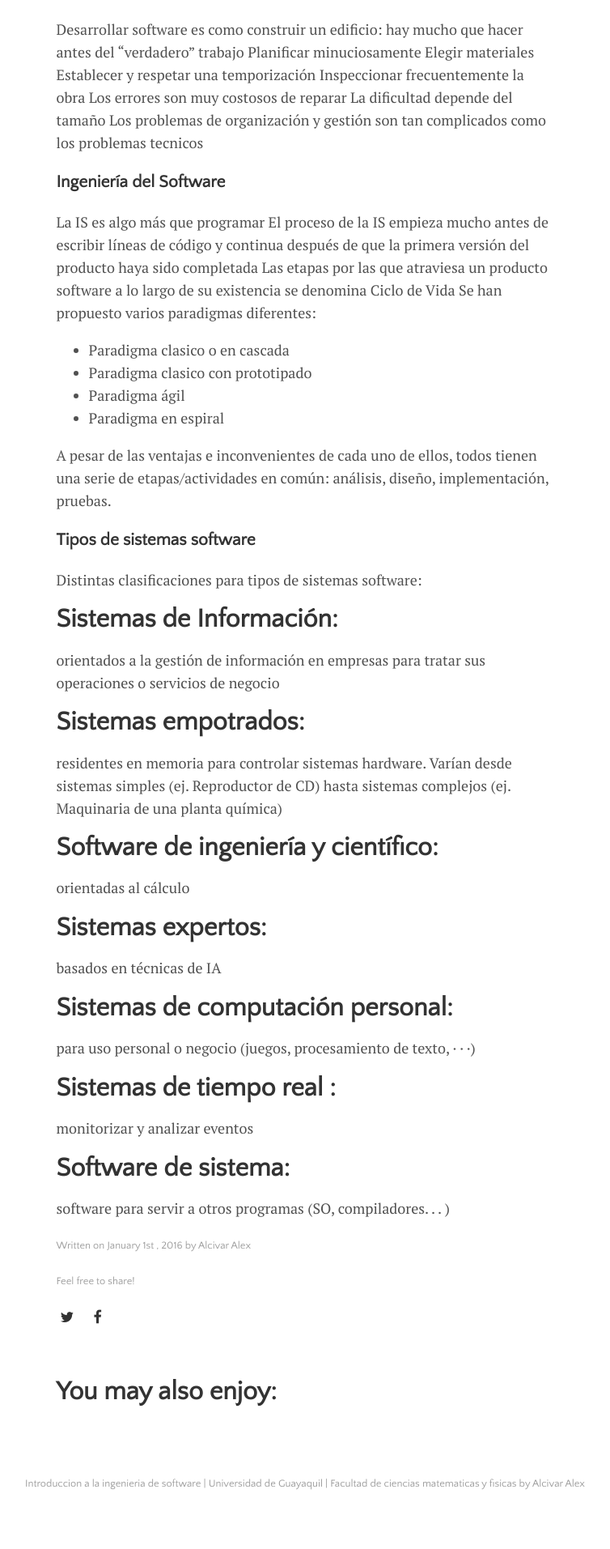
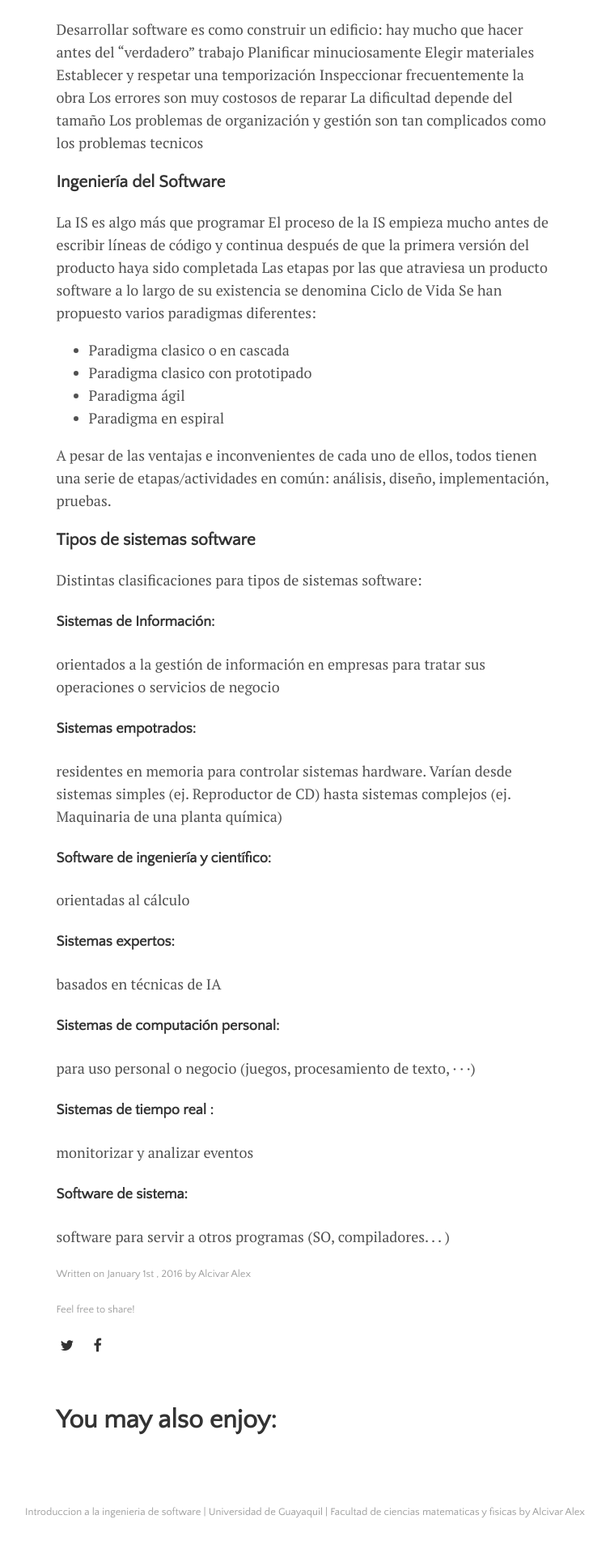
Before and after one commit to Junnlex/Trabajo, a Jekyll site: the page built from _posts/2016-01-01-welcome-to-lagrange.md, in a window 1280 px wide. Shown: the part 2129-4042 px from the top of the page at 81% size, without its empty margins (263-1017 px from the left). Built offline with Jekyll 4.4.1, drawn with Linux system fonts in a browser that asks for light colours; before the commit the page ends 4007 px from its top, so only the background shows below that.

```diff
--- a/_posts/2016-01-01-welcome-to-lagrange.md
+++ b/_posts/2016-01-01-welcome-to-lagrange.md
@@ -88,22 +88,22 @@ implementación, pruebas.
 ### Tipos de sistemas software
 
 Distintas clasificaciones para tipos de sistemas software:
-# Sistemas de Información:
+#### Sistemas de Información:
 orientados a la gestión de información en
 empresas para tratar sus operaciones o servicios de negocio
-# Sistemas empotrados:
+#### Sistemas empotrados:
 residentes en memoria para controlar
 sistemas hardware. Varían desde sistemas simples (ej. Reproductor de
 CD) hasta sistemas complejos (ej. Maquinaria de una planta química)
-# Software de ingeniería y científico:
+#### Software de ingeniería y científico:
 orientadas al cálculo
-# Sistemas expertos:
+#### Sistemas expertos:
 basados en técnicas de IA
-# Sistemas de computación personal:
+#### Sistemas de computación personal:
 para uso personal o negocio
 (juegos, procesamiento de texto, · · ·)
-# Sistemas de tiempo real :
+#### Sistemas de tiempo real :
 monitorizar y analizar eventos
-# Software de sistema:
+#### Software de sistema:
 software para servir a otros programas (SO,
 compiladores. . . )
```
